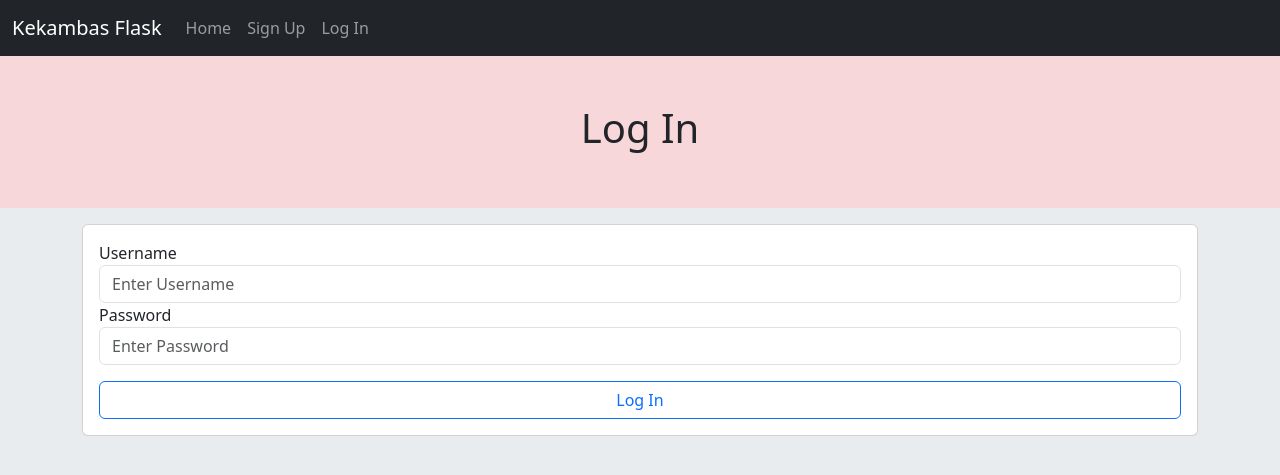
After one commit to JakeM808/Week6_Flask_Intro, a Flask app: page /login in a window 1280 px wide. The commit adds this page. Shown: the top 475 px of the page. Run offline with Flask 3, Linux system fonts and the light colour scheme.

Commit message:
login/logout

```diff
--- a/app/__init__.py
+++ b/app/__init__.py
@@ -2,6 +2,7 @@ from flask import Flask
 from config import Config
 from flask_sqlalchemy import SQLAlchemy
 from flask_migrate import Migrate
+from flask_login import LoginManager
 
 # Create an instance of the Flask class
 app = Flask(__name__)
@@ -14,6 +15,9 @@ db = SQLAlchemy(app)
 # Create an instance of Migrate to handle the database migrations of our flask app
 migrate = Migrate(app, db)
 
+# Create an instance of LoginManager to handle authentication
+login = LoginManager(app)
+
 # import all of the routes from the routes file into the current package
 from app import routes, models
 # Must be imported at the bottom of the file
--- a/app/forms.py
+++ b/app/forms.py
@@ -18,3 +18,8 @@ class PostForm(FlaskForm):
     body = TextAreaField('Body', validators=[InputRequired()])
     image_url = StringField('Image URL')
     submit = SubmitField('Create Post')
+
+class LoginForm(FlaskForm):
+    username = StringField('Username', validators=[InputRequired()])
+    password = PasswordField('Password', validators=[InputRequired()])
+    submit = SubmitField('Log In')
--- a/app/routes.py
+++ b/app/routes.py
@@ -1,12 +1,14 @@
 from app import app, db
 from flask import render_template, redirect, url_for
-from app.forms import SignUpForm, PostForm
-from app.models import User
+from app.forms import SignUpForm, PostForm, LoginForm
+from app.models import User, Post
+from flask_login import login_user, logout_user
 
 # Add a route
 @app.route('/')
 def index():
-    return render_template('index.html')
+    posts = db.session.execute(db.select(Post).order_by(Post.date_created.desc())).scalars().all()
+    return render_template('index.html', posts=posts)
 
 @app.route('/signup', methods=["GET", "POST"])
 def signup():
@@ -31,9 +33,11 @@ def signup():
         # Add the new_user object to the database
         db.session.add(new_user)
         db.session.commit()
-          #redirect back to the home page
+
+               # Log the user in
+        login_user(new_user)
+        # redirect back to the home page
         return redirect(url_for('index'))
-
 
     return render_template('signup.html', form=form)
 
@@ -41,10 +45,39 @@ def signup():
 def create_post():
     form = PostForm()
     if form.validate_on_submit():
-
         # Get data from the form
         title = form.title.data
         body = form.body.data
         image_url = form.image_url.data or None
-        print(title, body, image_url)
+        # print(title, body, image_url)
+
+        # Create a new post instance
+        new_post = Post(title=title, body=body, image_url=image_url, user_id=1)
+        # Add that object to the database
+        db.session.add(new_post)
+        db.session.commit()
+
+        return redirect(url_for('index'))
     return render_template('create_post.html', form=form)
+
+app.route('/logout')
+def logout():
+    logout_user()
+    return redirect(url_for('index'))
+
+@app.route('/login', methods=["GET", "POST"])
+def login():
+    form = LoginForm()
+    if form.validate_on_submit():
+        username = form.username.data
+        password = form.password.data
+        print(username, password)
+        # Query the User table for a user with that username
+        user = db.session.execute(db.select(User).where(User.username==username)).scalar()
+        # If we have a user AND the password is correct for that user
+        if user is not None and user.check_password(password):
+            # log the user in via login_user function
+            login_user(user)
+            return redirect(url_for('index'))
+
+    return render_template('login.html', form=form)
--- a/app/templates/create_post.html
+++ b/app/templates/create_post.html
@@ -13,10 +13,10 @@
                 <form action="" method="post">
                     {{ form.csrf_token }}
 
-                    {{ form.title.label }}
+                    {{ form.title.label }}*
                     {{ form.title(class='form-control', placeholder='Enter Post Title') }}
 
-                    {{ form.body.label }}
+                    {{ form.body.label }}*
                     {{ form.body(class='form-control', placeholder='Enter Post Body') }}
 
                     {{ form.image_url.label }}
--- /dev/null
+++ b/app/templates/login.html
@@ -0,0 +1,27 @@
+{% extends 'base.html' %}
+
+{% block title %} Log In {% endblock title %}
+
+{% block header %}
+    <h1>Log In</h1>
+{% endblock header %}
+
+{% block content %}
+<div class="col">
+    <div class="card mt-3">
+        <div class="card-body">
+            <form action="" method="post">
+                {{ form.csrf_token }}
+
+                {{ form.username.label }}
+                {{ form.username(class='form-control', placeholder='Enter Username') }}
+
+                {{ form.password.label }}
+                {{ form.password(class='form-control', placeholder='Enter Password') }}
+
+                {{ form.submit(class='btn btn-outline-primary w-100 mt-3') }}
+            </form>
+        </div>
+    </div>
+</div>
+{% endblock content %}
--- a/app/templates/nav.html
+++ b/app/templates/nav.html
@@ -7,9 +7,14 @@
         <div class="collapse navbar-collapse" id="navbarNavAltMarkup">
             <div class="navbar-nav">
                 <a class="nav-link" href="{{ url_for('index') }}">Home</a>
-                <a class="nav-link" href="{{ url_for('signup') }}">Sign Up</a>
-                <a class="nav-link" href="#">Log In</a>
-                <a class="nav-link" href="{{ url_for('create_post') }}">Create A Post</a>
+                {% if current_user.is_authenticated %}
+                    <a class="nav-link" href="{{ url_for('create_post') }}">Create A Post</a>
+                    <a class="nav-link" href="#">Log Out</a>
+                {% else %}
+                    <a class="nav-link" href="{{ url_for('signup') }}">Sign Up</a>
+                    <a class="nav-link" href="#">Log In</a>
+                {% endif %}
+
             </div>
         </div>
     </div>
```
Also changed, not shown: app/models.py (+8 -2 lines), app/templates/index.html (+23 -3 lines).
